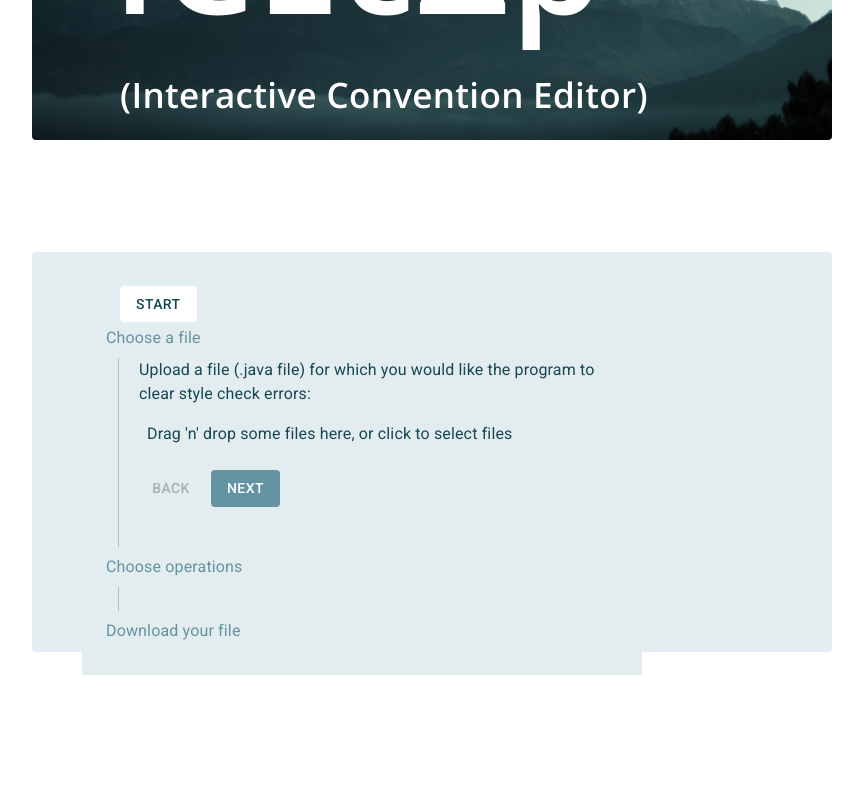
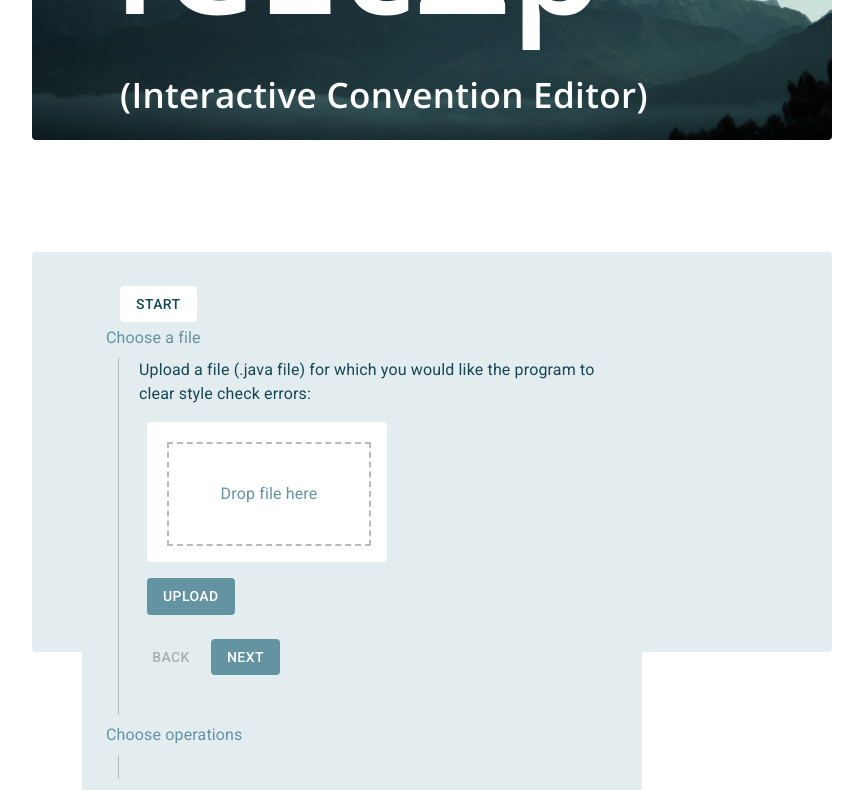
Before and after one commit to pranatikuppa/icecap, a React (Create React App) app: page / in a window 1280 px wide. Shown: the part 380-1170 px from the top of the page, without its empty margins (24-887 px from the left). Before the commit the page ends 1088 px from the top, so only its background shows below. Built offline with nearby package versions, Linux system fonts and the light colour scheme.

Commit message:
Added UI for file dropzone

```diff
--- a/src/App.css
+++ b/src/App.css
@@ -22,6 +22,18 @@
   background-position: bottom;
 }
 
+.Dropzone {
+  height: 100px;
+  width: 200px;
+  background-color: #fff;
+  border: 2px dashed rgb(187, 186, 186);
+  display: flex;
+  align-items: center;
+  justify-content: center;
+  flex-direction: column;
+  font-size: 16px;
+}
+
 @font-face {
   font-family: 'Open-Sans';
   font-weight: 300;
--- a/src/StepperPage.js
+++ b/src/StepperPage.js
@@ -176,7 +176,9 @@ function VerticalLinearStepper() {
         return (
           <Typography>
               Upload a file (.java file) for which you would like the program to clear style check errors:
+              <p></p>
               <UploadButtons></UploadButtons>
+              <p></p>
           </Typography>
         );
     }
--- a/src/components/UploadButtons.js
+++ b/src/components/UploadButtons.js
@@ -1,8 +1,11 @@
 import React from 'react';
 import { makeStyles } from '@material-ui/core/styles';
-// import Button from '@material-ui/core/Button';
-// import Typography from '@material-ui/core/Typography';
+import Button from '@material-ui/core/Button';
+import Typography from '@material-ui/core/Typography';
 import Dropzone from 'react-dropzone';
+import Card from '@material-ui/core/Card';
+import CloudUploadIcon from '@material-ui/icons/CloudUpload';
+import { Icon } from '@material-ui/core';
 
 const useStyles = makeStyles((theme) => ({
   root: {
@@ -19,6 +22,11 @@ const useStyles = makeStyles((theme) => ({
     marginTop: theme.spacing(1),
     marginRight: theme.spacing(1),
   },
+  dropCard: {
+    padding: '20px',
+    width: '200px',
+    height: '100px',
+  }
 }));
 
 // function onDrop(acceptedFiles, rejectedFiles) {
@@ -27,19 +35,39 @@ const useStyles = makeStyles((theme) => ({
 
 export default function UploadButtons() {
   const classes = useStyles();
-
   return (
     <div className={classes.root}>
-      <Dropzone onDrop={acceptedFiles => console.log(acceptedFiles)}>
+      <Card elevation={0} className={classes.dropCard}>
+        <Dropzone className={classes.dropCard} onDrop={acceptedFiles => console.log(acceptedFiles)}>
           {({getRootProps, getInputProps}) => (
             <section>
-            <div {...getRootProps()}>
+              <div className='Dropzone' {...getRootProps()}>
                 <input {...getInputProps()} />
-              <p>Drag 'n' drop some files here, or click to select files</p>
+                <p style={{ color: '#6493a1', whiteSpace: 'break-spaces' }}>Drop file here</p>
               </div>
             </section>
           )}
         </Dropzone>
+      </Card>
+      <p>
+
+      </p>
+      <input
+        accept="image/*"
+        className={classes.input}
+        id="contained-button-file"
+        multiple
+        type="file"
+      />
+      <label htmlFor="contained-button-file">
+        <Button component="span"
+        className={classes.button}
+        disableElevation
+        variant='contained'
+        >
+          Upload
+        </Button>
+      </label>
     </div>
   );
 }
```
Lines whose indentation alone changed are shown as unchanged.
